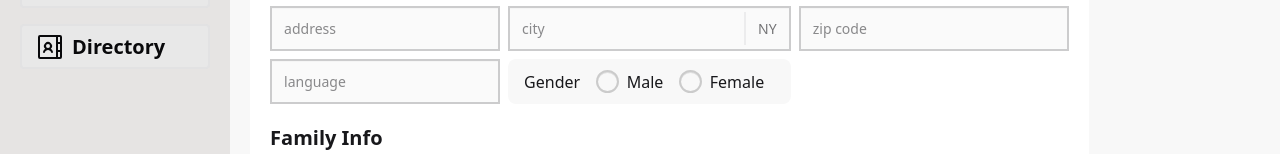
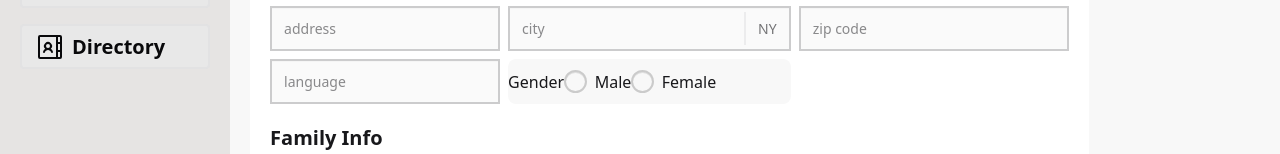
Before and after one commit to Diego-ABC/EIP-Works, a React (Vite) app in the folder web/: page /cases/new in a window 1280 px wide. Shown: the part 179-333 px from the top of the page. Built offline with nearby package versions, Linux system fonts and the light colour scheme; no server answers; sample sign-in values are in the browser's storage.

Commit message:
Add default value field to radio options input

```diff
--- a/web/src/components/formComponents/RadioOptions.jsx
+++ b/web/src/components/formComponents/RadioOptions.jsx
@@ -1,11 +1,17 @@
 import classMerge from "@/lib/utils/stylings/classMerge";
 
-export default function RadioOptions({ className, name, label, options = [] }) {
+export default function RadioOptions({
+  className,
+  name,
+  label,
+  options = [],
+  defaultValue,
+}) {
   return (
     <div
       className={classMerge(
         className,
-        "px-4 rounded-lg bg-base-200 flex flex-row items-center gap-4"
+        " rounded-lg bg-base-200 flex flex-row items-center"
       )}
     >
       <p className="font-medium">{label}</p>
@@ -16,6 +22,7 @@ export default function RadioOptions({ className, name, label, options = [] }) {
             className="radio radio-sm checked:radio-success peer"
             name={name}
             value={option}
+            defaultChecked={defaultValue == option}
           />
           <span className="peer-checked:text-success transition-colors cursor-pointer">
             {option}
```
